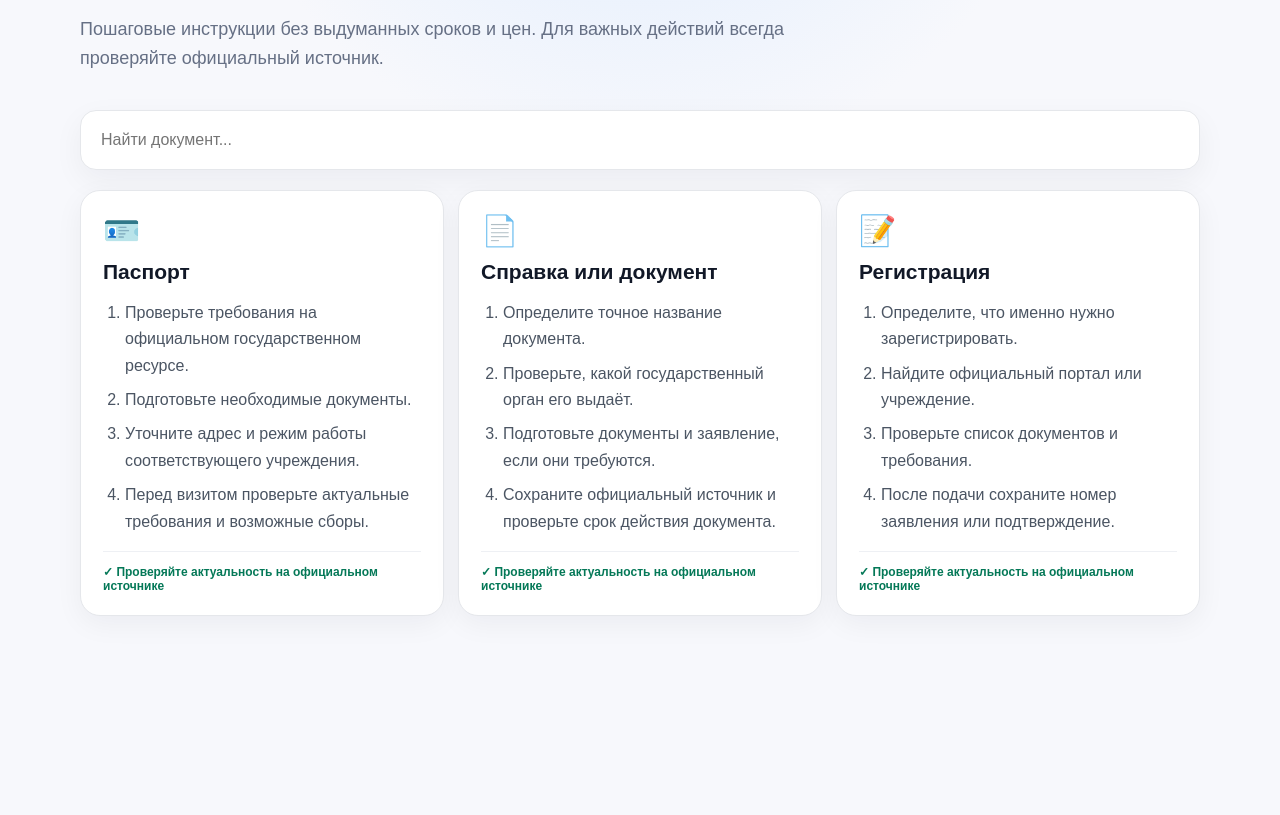
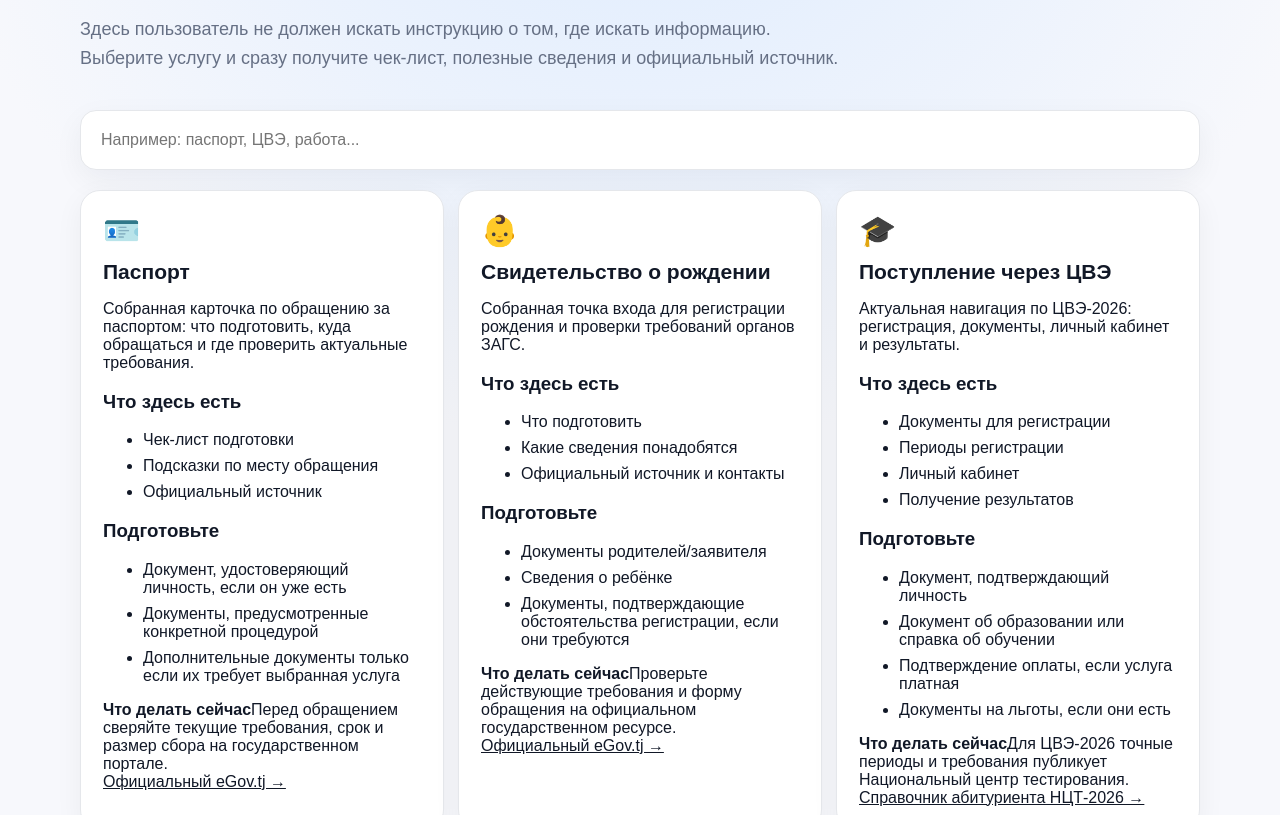
Before and after one commit to anisjanee/TJ-Smart-Guide, a Next.js app in the folder frontend/: page /guides in a window 1280 px wide. Shown: the part 277-1092 px from the top of the page. Before the commit the page ends 973 px from the top, so only its background shows below. Built offline with nearby package versions, Linux system fonts and the light colour scheme.

Commit message:
feat: replace generic document guides with actionable service data

```diff
--- a/frontend/app/guides/page.tsx
+++ b/frontend/app/guides/page.tsx
@@ -3,21 +3,43 @@
 import Link from "next/link";
 import { useMemo, useState } from "react";
 
-const guides = [
-  { id: "passport", title: "Паспорт", icon: "🪪", steps: ["Проверьте требования на официальном государственном ресурсе.", "Подготовьте необходимые документы.", "Уточните адрес и режим работы соответствующего учреждения.", "Перед визитом проверьте актуальные требования и возможные сборы."] },
-  { id: "certificate", title: "Справка или документ", icon: "📄", steps: ["Определите точное название документа.", "Проверьте, какой государственный орган его выдаёт.", "Подготовьте документы и заявление, если они требуются.", "Сохраните официальный источник и проверьте срок действия документа."] },
-  { id: "registration", title: "Регистрация", icon: "📝", steps: ["Определите, что именно нужно зарегистрировать.", "Найдите официальный портал или учреждение.", "Проверьте список документов и требования.", "После подачи сохраните номер заявления или подтверждение."] },
+type Guide = {
+  id: string;
+  title: string;
+  icon: string;
+  summary: string;
+  whatYouGet: string[];
+  documents: string[];
+  action: string;
+  source: string;
+  sourceLabel: string;
+};
+
+const guides: Guide[] = [
+  { id: "passport", title: "Паспорт", icon: "🪪", summary: "Собранная карточка по обращению за паспортом: что подготовить, куда обращаться и где проверить актуальные требования.", whatYouGet: ["Чек-лист подготовки", "Подсказки по месту обращения", "Официальный источник"], documents: ["Документ, удостоверяющий личность, если он уже есть", "Документы, предусмотренные конкретной процедурой", "Дополнительные документы только если их требует выбранная услуга"], action: "Перед обращением сверяйте текущие требования, срок и размер сбора на государственном портале.", source: "https://egov.tj/", sourceLabel: "Официальный eGov.tj →" },
+  { id: "birth", title: "Свидетельство о рождении", icon: "👶", summary: "Собранная точка входа для регистрации рождения и проверки требований органов ЗАГС.", whatYouGet: ["Что подготовить", "Какие сведения понадобятся", "Официальный источник и контакты"], documents: ["Документы родителей/заявителя", "Сведения о ребёнке", "Документы, подтверждающие обстоятельства регистрации, если они требуются"], action: "Проверьте действующие требования и форму обращения на официальном государственном ресурсе.", source: "https://egov.tj/", sourceLabel: "Официальный eGov.tj →" },
+  { id: "education-cve", title: "Поступление через ЦВЭ", icon: "🎓", summary: "Актуальная навигация по ЦВЭ-2026: регистрация, документы, личный кабинет и результаты.", whatYouGet: ["Документы для регистрации", "Периоды регистрации", "Личный кабинет", "Получение результатов"], documents: ["Документ, подтверждающий личность", "Документ об образовании или справка об обучении", "Подтверждение оплаты, если услуга платная", "Документы на льготы, если они есть"], action: "Для ЦВЭ-2026 точные периоды и требования публикует Национальный центр тестирования.", source: "https://ntc.tj/ru/abiturientu/spravochnik-2026.html", sourceLabel: "Справочник абитуриента НЦТ-2026 →" },
+  { id: "job", title: "Поиск работы", icon: "💼", summary: "Готовая точка входа к национальной базе вакансий и государственным службам занятости.", whatYouGet: ["Вакансии на kor.tj", "Контакты служб занятости", "Профессиональное обучение"], documents: ["Резюме", "Документы об образовании и квалификации при наличии", "Документ, удостоверяющий личность, когда он нужен для конкретной услуги"], action: "Начните с национальной базы вакансий или выберите территориальное подразделение службы занятости.", source: "https://www.kor.tj/", sourceLabel: "Национальная база вакансий kor.tj →" },
+  { id: "business", title: "Начать бизнес", icon: "🏢", summary: "Подготовка к регистрации деятельности, официальные сервисы и базовая навигация по бизнес-вопросам.", whatYouGet: ["Чек-лист подготовки", "Официальные сервисы", "Навигация по налоговым вопросам"], documents: ["Документ, удостоверяющий личность", "Сведения для регистрации выбранной формы деятельности", "Дополнительные документы по конкретному виду деятельности"], action: "Определите форму деятельности и проверяйте действующие требования на государственных ресурсах.", source: "https://egov.tj/", sourceLabel: "Официальный eGov.tj →" },
+  { id: "services", title: "Госуслуги", icon: "🏛️", summary: "Единая точка входа к государственным сервисам вместо набора случайных инструкций из интернета.", whatYouGet: ["Поиск нужной услуги", "Официальные контакты", "Государственные источники"], documents: ["Зависит от выбранной услуги", "Перед обращением сервис показывает известные требования"], action: "Выберите конкретную услугу, чтобы получить её данные и официальный источник.", source: "https://egov.tj/", sourceLabel: "eGov.tj →" },
 ];
 
 export default function GuidesPage() {
   const [query, setQuery] = useState("");
-  const filtered = useMemo(() => guides.filter((g) => g.title.toLowerCase().includes(query.toLowerCase())), [query]);
+  const filtered = useMemo(() => guides.filter((g) => `${g.title} ${g.summary} ${g.whatYouGet.join(" ")}`.toLowerCase().includes(query.toLowerCase())), [query]);
   return (
     <main className="subPage"><div className="subContainer">
       <nav className="subNav"><Link href="/">🇹🇯 TJ Smart Guide</Link><Link href="/">Главная</Link></nav>
-      <header className="pageHeader"><span className="eyebrow">Госуслуги</span><h1>Как получить нужный документ?</h1><p>Пошаговые инструкции без выдуманных сроков и цен. Для важных действий всегда проверяйте официальный источник.</p></header>
-      <div className="pageSearch"><input value={query} onChange={(e) => setQuery(e.target.value)} placeholder="Найти документ..." aria-label="Поиск документа" /></div>
-      <section className="guideGrid">{filtered.map((guide) => <article className="guideCard" key={guide.id}><div className="guideIcon">{guide.icon}</div><h2>{guide.title}</h2><ol>{guide.steps.map((step, i) => <li key={i}>{step}</li>)}</ol><div className="verified">✓ Проверяйте актуальность на официальном источнике</div></article>)}</section>
+      <header className="pageHeader"><span className="eyebrow">Госуслуги</span><h1>Получите нужные данные в одном месте</h1><p>Здесь пользователь не должен искать инструкцию о том, где искать информацию. Выберите услугу и сразу получите чек-лист, полезные сведения и официальный источник.</p></header>
+      <div className="pageSearch"><input value={query} onChange={(e) => setQuery(e.target.value)} placeholder="Например: паспорт, ЦВЭ, работа..." aria-label="Поиск услуги" /></div>
+      <section className="guideGrid">{filtered.map((guide) => <article className="guideCard" key={guide.id}>
+        <div className="guideIcon">{guide.icon}</div><h2>{guide.title}</h2><p>{guide.summary}</p>
+        <h3>Что здесь есть</h3><ul>{guide.whatYouGet.map((item) => <li key={item}>{item}</li>)}</ul>
+        <h3>Подготовьте</h3><ul>{guide.documents.map((item) => <li key={item}>{item}</li>)}</ul>
+        <div className="actionBox"><strong>Что делать сейчас</strong><span>{guide.action}</span></div>
+        <a className="sourceButton" href={guide.source} target="_blank" rel="noreferrer">{guide.sourceLabel}</a>
+      </article>)}</section>
+      {filtered.length === 0 && <div className="emptyState">По этому запросу пока нет готового материала. Попробуйте другое название услуги.</div>}
     </div></main>
   );
 }
```
